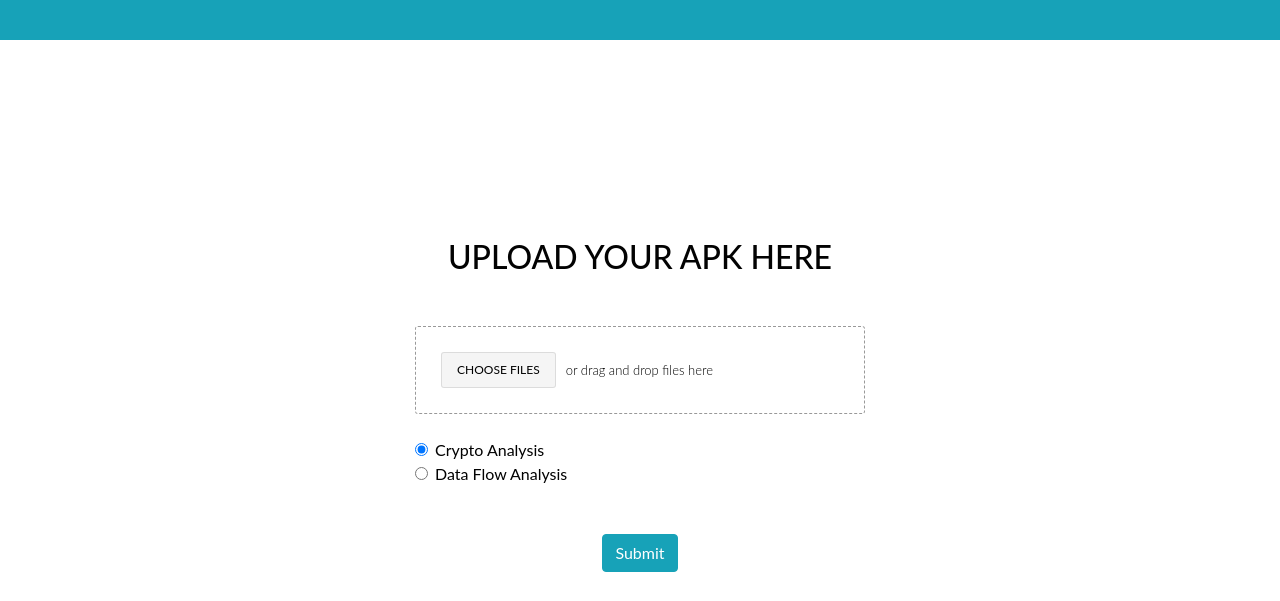
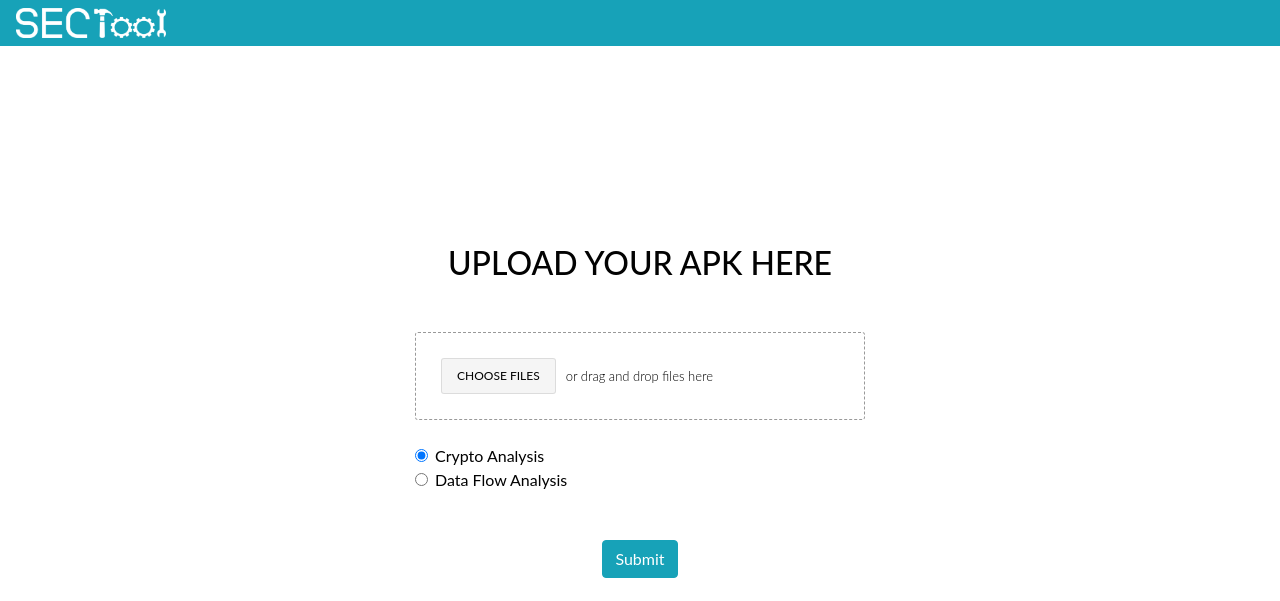
Before and after one commit to bsse1017kavi/SPL3, a Django app: page / in a window 1280 px wide. Shown: the top 601 px of the page. Run offline with Django 3.2, Linux system fonts and the light colour scheme; some libraries are stand-ins or nearby versions.

Commit message:
Logo added

```diff
--- a/templates/hello.html
+++ b/templates/hello.html
@@ -15,20 +15,14 @@
 <body>
     {% block content %}
 
-        <nav class="navbar navbar-expand-sm bg-info">
+        <nav class="navbar navbar-expand-sm bg-info ">
 
-            <!-- Links -->
             <ul class="navbar-nav">
-            <li class="nav-item">
-                <!-- <a class="nav-link" href="#"></a> -->
-                <br>
+
+            <li class="nav-item center">
+                <img src="{% static 'images/logo.png' %}" width="150" height="30"/>
             </li>
-            <li class="nav-item">
-                <a class="nav-link" href="#"></a>
-            </li>
-            <li class="nav-item">
-                <a class="nav-link" href="#"></a>
-            </li>
+
             </ul>
 
         </nav>
```
Also changed, not shown: templates/result.html (+6 -11 lines), templates/selector.html (+5 -11 lines), static/images/logo.png (added).
